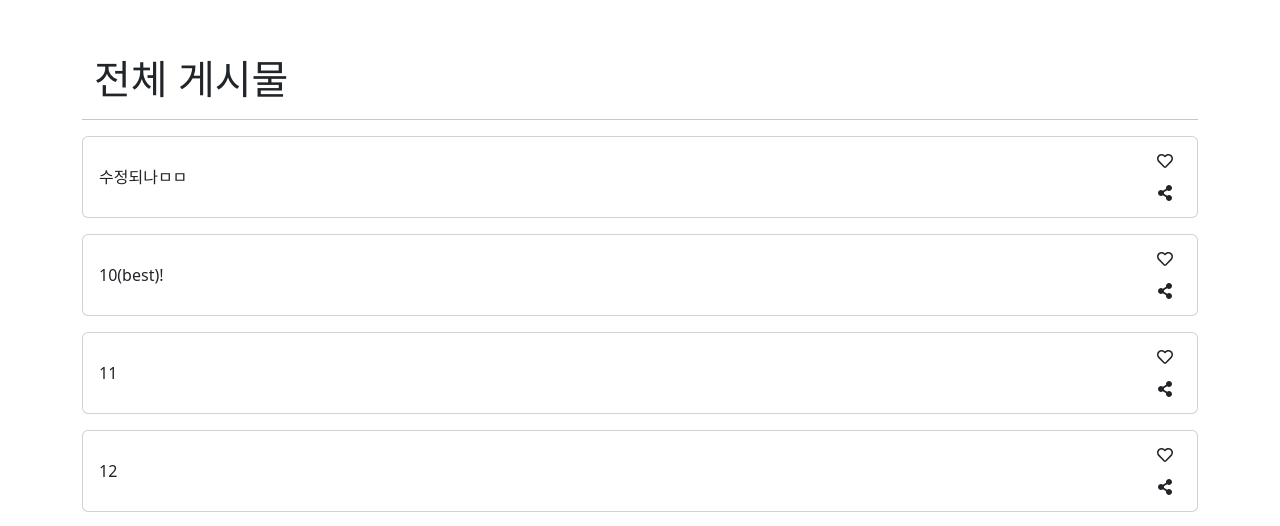
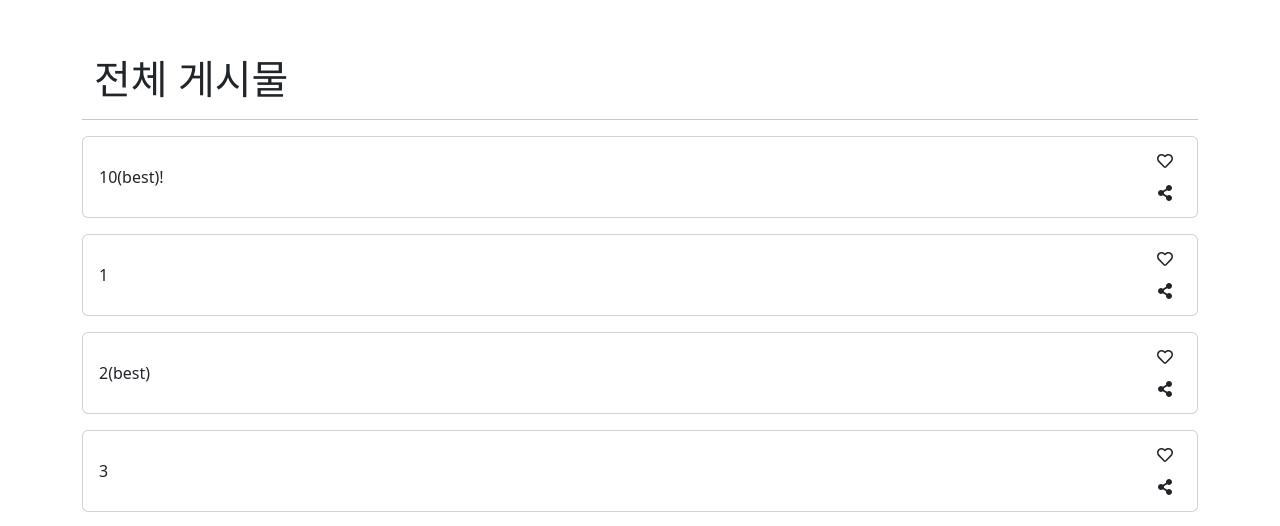
Before and after one commit to ZZKNU/front-end, a React (Vite) app: page /alllist in a window 1280 px wide. Shown: the part 155-681 px from the top of the page. Built offline with nearby package versions, Linux system fonts and the light colour scheme; data requests are answered from the project's data file.

Commit message:
fix: pagination 수정

```diff
--- a/db.json
+++ b/db.json
@@ -1,10 +1,12 @@
 {
   "posts": [
     {
-      "title": "수정되나ㅁㅁ",
-      "body": "이게되네대박ㅁㅁㅁ",
-      "createdAt": 1722388875869,
-      "id": "1"
+      "title": "1",
+      "body": "1",
+      "best": false,
+      "createdAt": 1721806265674,
+      "id": "1",
+      "like": false
     },
     {
       "title": "2(best)",
--- a/src/components/ListForm.jsx
+++ b/src/components/ListForm.jsx
@@ -26,8 +26,7 @@ const ListForm = ({ isBest = false, name }) => {
       let params = {
         _page: page,
         _limit: limit,
-        _sort: "id",
-        _order: "asc",
+        _sort: "createdAt",
       };
 
       if (isBest) {
--- a/src/components/Pagination.jsx
+++ b/src/components/Pagination.jsx
@@ -13,7 +13,7 @@ const Pagination = ({ currentPage = 1, numberOfPages, onClick, limit = 5 }) => {
         {currentSet !== 1 && (
           <li>
             <div
-              className="bg-indigo-300 text-white font-bold py-2 px-4 rounded cursor-pointer hover:bg-blue-600"
+              className="bg-indigo-300 text-white font-bold py-2 px-4 rounded cursor-pointer hover:hover:bg-gray-300"
               onClick={() => onClick(startPage - limit)}
             >
               Previous
@@ -44,7 +44,7 @@ const Pagination = ({ currentPage = 1, numberOfPages, onClick, limit = 5 }) => {
         {currentSet !== lastSet && (
           <li>
             <div
-              className="bg-indigo-300 text-white font-bold py-2 px-4 rounded cursor-pointer hover:bg-blue-600"
+              className="bg-indigo-300 text-white font-bold py-2 px-4 rounded cursor-pointer hover:hover:bg-gray-300"
               onClick={() => onClick(startPage + limit)}
             >
               Next
```
